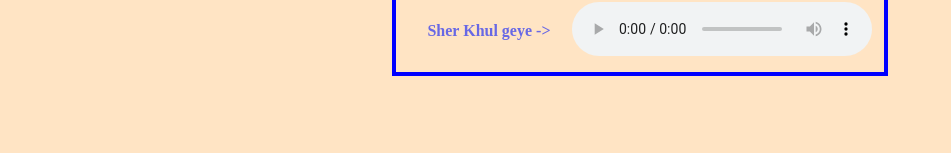
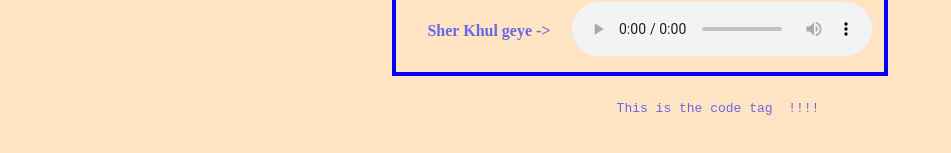
Before and after one commit to Roottoaccess/sigma_web_development, a plain HTML site: page video12/index.html in a window 1280 px wide. Shown: the part 473-626 px from the top of the page, without its empty margins (0-951 px from the left). Drawn offline with Linux system fonts and the light colour scheme.

Commit message:
This is the quize question solved git status

```diff
--- a/video12/index.html
+++ b/video12/index.html
@@ -39,6 +39,13 @@
                 </tr>
             </table>
         </div>
+        <div>
+            <pre>
+                <code>
+                    This is the code tag  !!!!
+                </code>
+            </pre>
+        </div>
     </center>
 </body>
 </html>
```
